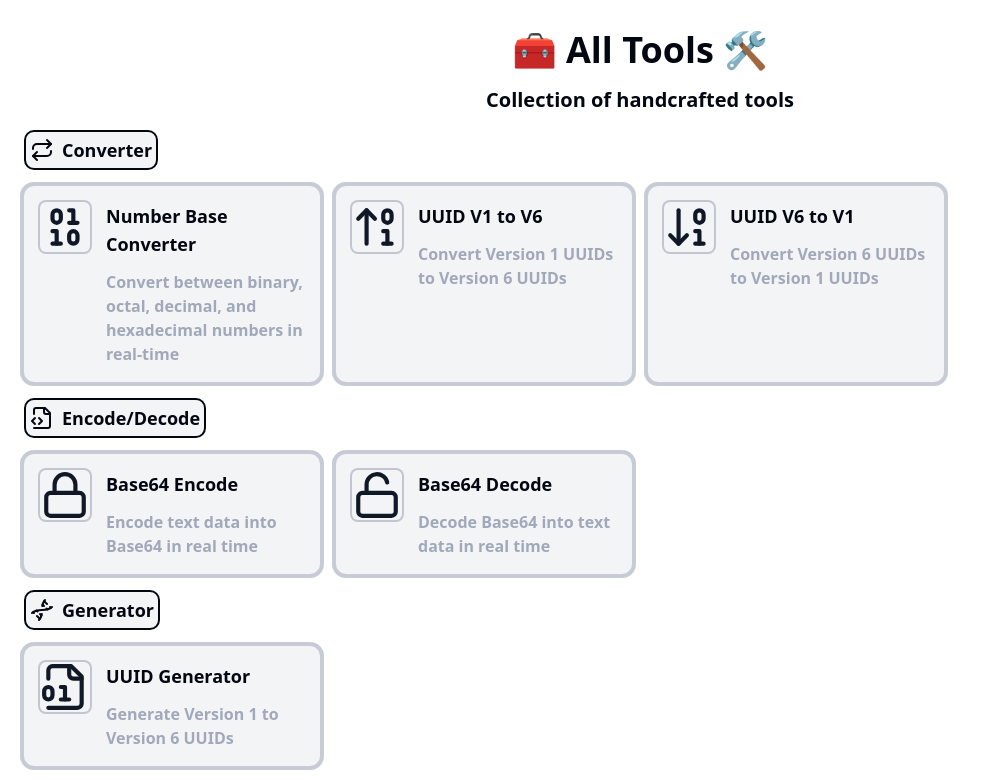
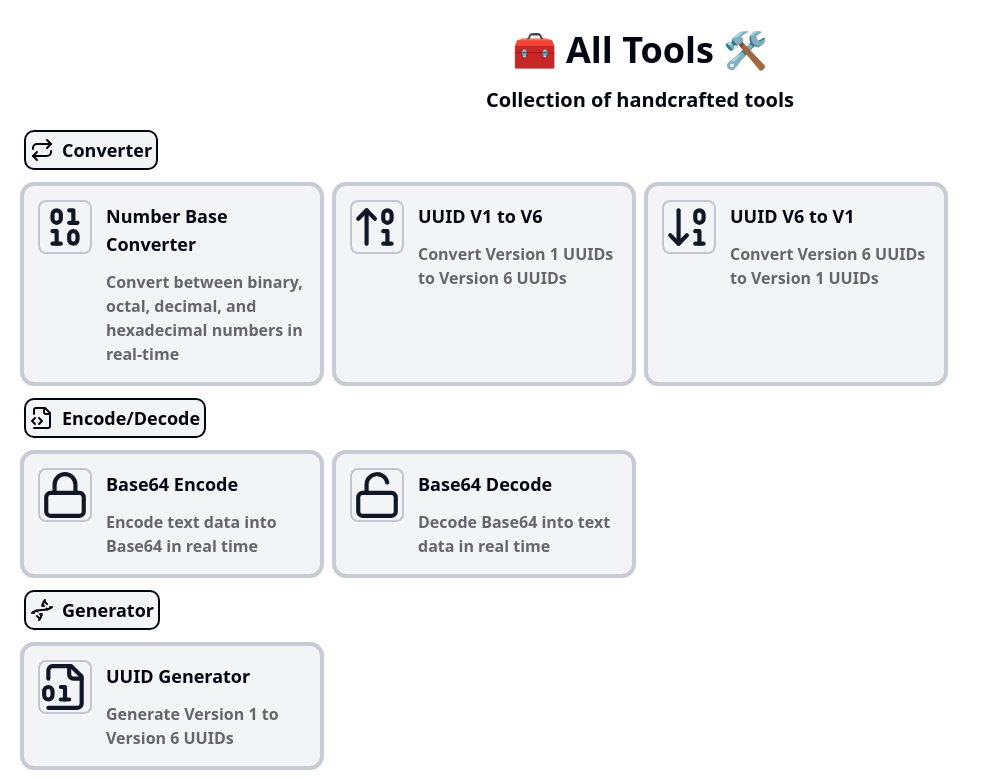
Before and after one commit to sebastianlee90/web-toolbox, a Next.js app: page / in a window 1280 px wide. Shown: the part 1100-1880 px from the top of the page, without its empty margins (0-991 px from the left). Built offline with nearby package versions, Linux system fonts and the light colour scheme.

Commit message:
Enhance FAQ and ToolListSelection components with motion animations on scroll into view

```diff
--- a/src/components/form/faq.tsx
+++ b/src/components/form/faq.tsx
@@ -7,7 +7,8 @@ import {
   AccordionTrigger,
 } from "@/components/ui/accordion";
 import { cn } from "@/lib/utils";
-import { motion } from "motion/react";
+import { motion, useInView } from "motion/react";
+import { useRef } from "react";
 
 interface FaqSectionProps extends React.HTMLAttributes<HTMLElement> {
   title: string;
@@ -19,12 +20,16 @@ interface FaqSectionProps extends React.HTMLAttributes<HTMLElement> {
 }
 
 export function Faq({ title, description, items, ...props }: FaqSectionProps) {
+  const ref = useRef(null);
+  const isInView = useInView(ref, { once: true });
+
   return (
     <section {...props}>
       {/* Header */}
       <motion.div
+        ref={ref}
         initial={{ opacity: 0, y: 20 }}
-        animate={{ opacity: 1, y: 0 }}
+        animate={isInView ? { opacity: 1, y: 0 } : { opacity: 0, y: 20 }}
         transition={{ duration: 0.5 }}
         className="max-w-2xl mx-auto text-center mb-12"
       >
--- a/src/components/form/toolListSelection.tsx
+++ b/src/components/form/toolListSelection.tsx
@@ -1,12 +1,27 @@
+"use client";
+
 import { toolsList } from "@/constants/toolsList";
 import { cn } from "@/lib/utils";
+import { motion, useInView } from "motion/react";
 import Link from "next/link";
+import { useRef } from "react";
 
 export function ToolListSelection() {
   return (
     <>
-      {toolsList.map((item) => (
-        <div key={item.id} className="flex flex-col gap-4">
+      {toolsList.map((item, index) => {
+        const ref = useRef(null);
+        const isInView = useInView(ref, { once: true });
+
+        return (
+          <motion.div
+            ref={ref}
+            key={item.id}
+            initial={{ opacity: 0, x: -100 }}
+            animate={isInView ? { opacity: 1, x: 0 } : { opacity: 0, x: -100 }}
+            transition={{ duration: 0.4, delay: index * 0.4 }}
+            className="flex flex-col gap-4"
+          >
             {/* Category Header Section */}
             <div
               className={cn(
@@ -21,9 +36,24 @@ export function ToolListSelection() {
             </div>
             {/* Tools List Section */}
             <div className="grid grid-cols-1 md:grid-cols-2 lg:grid-cols-3 xl:grid-cols-4 gap-4">
-            {item.children?.map((subItem) => (
+              {item.children?.map((subItem, subIndex) => {
+                const subRef = useRef(null);
+                const isSubItemInView = useInView(subRef, {
+                  once: true,
+                });
+                return (
+                  <motion.div
+                    ref={subRef}
+                    key={subItem.id}
+                    initial={{ opacity: 0, y: 10 }}
+                    animate={
+                      isSubItemInView
+                        ? { opacity: 1, y: 0 }
+                        : { opacity: 0, y: 10 }
+                    }
+                    transition={{ duration: 0.4, delay: subIndex * 0.4 }}
+                  >
                     <Link
-                key={subItem.id}
                       href={subItem.href}
                       className={cn(
                         "rounded-lg ring-4 ring-muted-foreground/60",
@@ -46,15 +76,18 @@ export function ToolListSelection() {
                         <h1 className="text-foreground text-lg font-semibold">
                           {subItem.name}
                         </h1>
-                  <h2 className="text-muted-foreground text-md">
+                        <h2 className="text-foreground/60 text-md">
                           {subItem.desciption}
                         </h2>
                       </div>
                     </Link>
-            ))}
+                  </motion.div>
+                );
+              })}
             </div>
-        </div>
-      ))}
+          </motion.div>
+        );
+      })}
     </>
   );
 }
```
Lines whose indentation alone changed are shown as unchanged.
